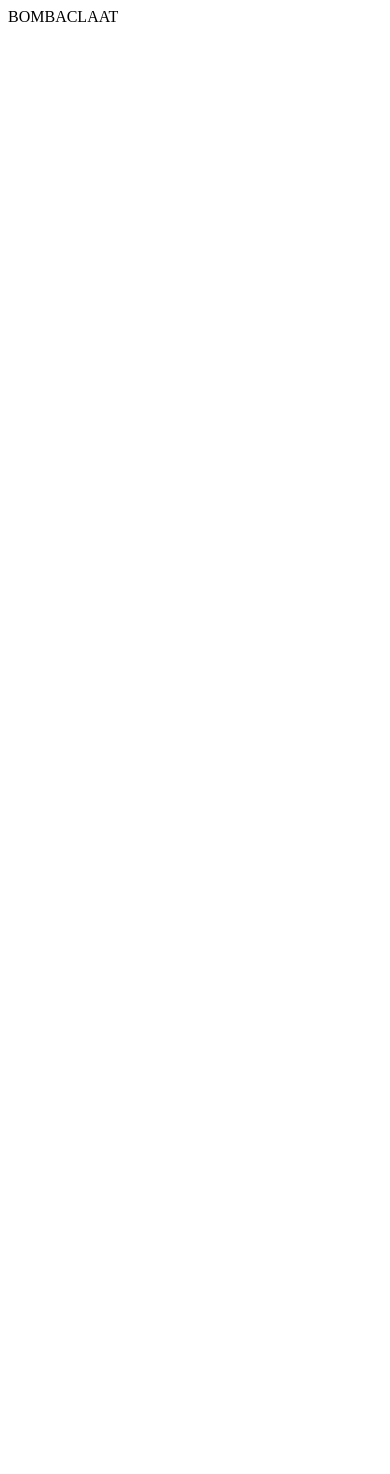
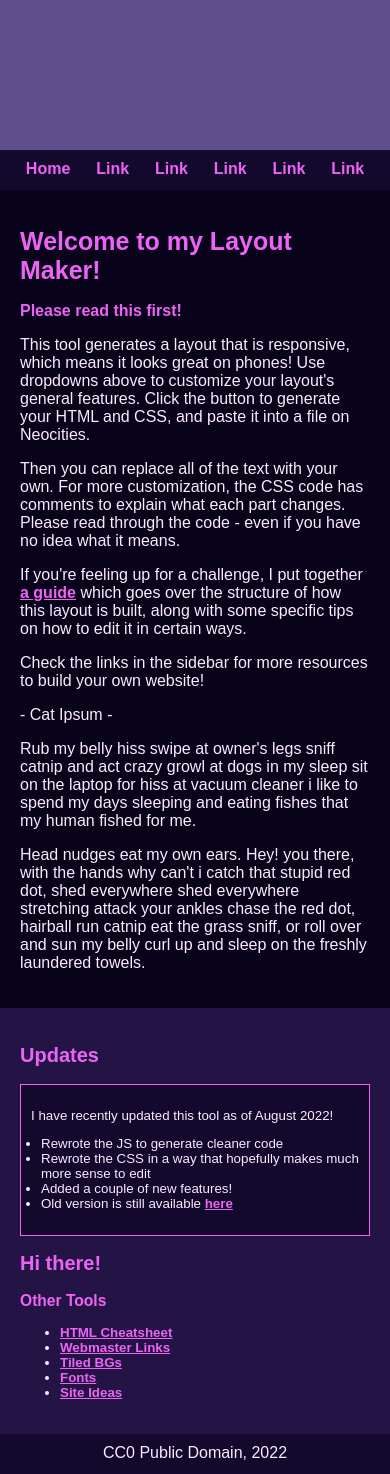
Before and after one commit to LatijnBatser/Website, a plain HTML site: page homepage.html in a window 390 px wide. Before the commit the page ends 844 px from the top, so only its background shows below. Drawn offline with Linux system fonts and the light colour scheme; a web font is replaced by a local one.

Commit message:
second page

```diff
--- /dev/null
+++ b/homepage.css
@@ -0,0 +1,229 @@
+<!DOCTYPE html>
+<html lang="en">
+<head>
+    <meta charset="UTF-8">
+    <meta name="viewport" content="width=device-width, initial-scale=1.0">
+    <title>Layout Maker</title>
+    <style>
+        :root {
+            --header-image: url('https://sadhost.neocities.org/images/layouts/wp.jpeg');
+            --body-bg-image: url('https://sadhost.neocities.org/images/tiles/purplesky.gif');
+            --content: #43256E;
+        }
+
+        @font-face {
+            font-family: Nunito;
+            src: url('https://sadhost.neocities.org/fonts/Nunito-Regular.ttf');
+        }
+
+        @font-face {
+            font-family: Nunito;
+            src: url('https://sadhost.neocities.org/fonts/Nunito-Bold.ttf');
+            font-weight: bold;
+        }
+
+        @font-face {
+            font-family: Nunito;
+            src: url('https://sadhost.neocities.org/fonts/Nunito-Italic.ttf');
+            font-style: italic;
+        }
+
+        @font-face {
+            font-family: Nunito;
+            src: url('https://sadhost.neocities.org/fonts/Nunito-BoldItalic.ttf');
+            font-style: italic;
+            font-weight: bold;
+        }
+
+        body {
+            font-family: 'Nunito', sans-serif;
+            margin: 0;
+            background-color: #08031A;
+            background-size: 65px;
+            color: #fceaff;
+            background-image: var(--body-bg-image);
+        }
+
+        * {
+            box-sizing: border-box;
+        }
+
+        #container {
+            max-width: 900px;
+            margin: 0 auto;
+        }
+
+        #container a {
+            color: #ED64F5;
+            font-weight: bold;
+        }
+
+        #header {
+            width: 100%;
+            background-color: #5e4e8c;
+            height: 150px;
+            background-image: var(--header-image);
+            background-size: 100%;
+        }
+
+        #navbar {
+            height: 40px;
+            background-color: #13092D;
+            width: 100%;
+        }
+
+        #navbar ul {
+            display: flex;
+            padding: 0;
+            margin: 0;
+            list-style-type: none;
+            justify-content: space-evenly;
+        }
+
+        #navbar li {
+            padding-top: 10px;
+        }
+
+        #navbar li a {
+            color: #ED64F5;
+            font-weight: 800;
+            text-decoration: none;
+        }
+
+        #navbar li a:hover {
+            color: #a49cba;
+            text-decoration: underline;
+        }
+
+        #flex {
+            display: flex;
+        }
+
+        aside {
+            background-color: #241445;
+            width: 200px;
+            padding: 20px;
+            font-size: smaller;
+        }
+
+        main {
+            background-color: var(--content);
+            flex: 1;
+            padding: 20px;
+            order: 2;
+        }
+
+        #leftSidebar {
+            order: 1;
+        }
+
+        #rightSidebar {
+            order: 3;
+        }
+
+        footer {
+            background-color: #13092D;
+            width: 100%;
+            height: 40px;
+            padding: 10px;
+            text-align: center;
+        }
+
+        h1, h2, h3 {
+            color: #ED64F5;
+        }
+
+        h1 {
+            font-size: 25px;
+        }
+
+        strong {
+            color: #ED64F5;
+        }
+
+        .box {
+            background-color: #13092D;
+            border: 1px solid #ED64F5;
+            padding: 10px;
+        }
+
+        @media only screen and (max-width: 800px) {
+            #flex {
+                flex-wrap: wrap;
+            }
+
+            aside {
+                width: 100%;
+            }
+
+            main {
+                order: 1;
+            }
+
+            #leftSidebar {
+                order: 2;
+            }
+
+            #rightSidebar {
+                order: 3;
+            }
+
+            #navbar ul {
+                flex-wrap: wrap;
+            }
+        }
+    </style>
+</head>
+<body>
+    <div id="container">
+        <div id="headerArea">
+            <div id="header"></div>
+            <nav id="navbar">
+                <ul>
+                    <li><a href="#">Home</a></li>
+                    <li><a href="#">Link</a></li>
+                    <li><a href="#">Link</a></li>
+                    <li><a href="#">Link</a></li>
+                    <li><a href="#">Link</a></li>
+                    <li><a href="#">Link</a></li>
+                </ul>
+            </nav>
+        </div>
+        <div id="flex">
+            <aside id="leftSidebar">
+                <h2>Updates</h2>
+                <div class="box">
+                    <p>I have recently updated this tool as of August 2022!</p>
+                    <ul style="padding-left:10px;">
+                        <li>Rewrote the JS to generate cleaner code</li>
+                        <li>Rewrote the CSS in a way that hopefully makes much more sense to edit</li>
+                        <li>Added a couple of new features!</li>
+                        <li>Old version is still available <a href="old.html" target="_blank">here</a></li>
+                    </ul>
+                </div>
+                <h2>Hi there!</h2>
+                <h3>Other Tools</h3>
+                <ul>
+                    <li><a href="https://sadgrlonline.github.io/html-cheatsheet/" target="_blank">HTML Cheatsheet</a></li>
+                    <li><a href="/sadgrl/webmastery/webmaster-links.html" target="_blank">Webmaster Links</a></li>
+                    <li><a href="/sadgrl/webmastery/downloads/tiledbgs.html" target="_blank">Tiled BGs</a></li>
+                    <li><a href="/sadgrl/webmastery/downloads/fonts.html" target="_blank">Fonts</a></li>
+                    <li><a href="/sadgrl/projects/ideas/" target="_blank">Site Ideas</a></li>
+                </ul>
+            </aside>
+            <main>
+                <h1>Welcome to my Layout Maker!</h1>
+                <p><strong>Please read this first!</strong></p>
+                <p>This tool generates a layout that is responsive, which means it looks great on phones! Use dropdowns above to customize your layout's general features. Click the button to generate your HTML and CSS, and paste it into a file on Neocities.</p>
+                <p>Then you can replace all of the text with your own. For more customization, the CSS code has comments to explain what each part changes. Please read through the code - even if you have no idea what it means.</p>
+                <p>If you're feeling up for a challenge, I put together <a href="/sadgrl/learn/understanding-tweaking-my-layout-maker/" target="_blank">a guide</a> which goes over the structure of how this layout is built, along with some specific tips on how to edit it in certain ways.</p>
+                <p>Check the links in the sidebar for more resources to build your own website!</p>
+                <p>- Cat Ipsum -</p>
+                <p>Rub my belly hiss swipe at owner's legs sniff catnip and act crazy growl at dogs in my sleep sit on the laptop for hiss at vacuum cleaner i like to spend my days sleeping and eating fishes that my human fished for me.</p>
+                <p>Head nudges eat my own ears. Hey! you there, with the hands why can't i catch that stupid red dot, shed everywhere shed everywhere stretching attack your ankles chase the red dot, hairball run catnip eat the grass sniff, or roll over and sun my belly curl up and sleep on the freshly laundered towels.</p>
+            </main>
+        </div>
+        <footer id="footer">CC0 Public Domain, 2022</footer>
+    </div>
+</body>
+</html>
--- a/homepage.html
+++ b/homepage.html
@@ -1 +1,59 @@
-BOMBACLAAT
+<!DOCTYPE html>
+<html>
+<link rel="stylesheet" href="homepage.css" />
+
+        <div id="container">
+            <div id="headerArea">
+                <div id="header"></div>
+
+            <nav id="navbar"><ul>
+                <li><a href="#">Home</a></li>
+                <li><a href="#">Link</a></li>
+                <li><a href="#">Link</a></li>
+                <li><a href="#">Link</a></li>
+                <li><a href="#">Link</a></li>
+                <li><a href="#">Link</a></li>
+              </ul></nav></div>
+
+            <div id="flex">
+                <aside id="leftSidebar">
+                    <h2>Updates</h2>
+                    <div class="box">
+                        <p>I have recently updated this tool as of August 2022!</p>
+                        <ul style="padding-left:10px;">
+                            <li>Rewrote the JS to generate cleaner code</li>
+                            <li>Rewrote the CSS in a way that hopefully makes much more sense to edit</li>
+                            <li>Added a couple of new features!</li>
+                            <li>Old version is still available <a href="old.html" target="_blank">here</a></li>
+                        </ul>
+                    </div>
+                    <h2>Hi there!</h2>
+                    <h3>Other Tools</h3>
+                    <ul>
+                        <li><a href="https://sadgrlonline.github.io/html-cheatsheet/" target="_blank">HTML Cheatsheet</a>
+                        </li><li><a href="/sadgrl/webmastery/webmaster-links.html" target="_blank">Webmaster Links</a></li>
+                        <li><a href="/sadgrl/webmastery/downloads/tiledbgs.html" target="_blank">Tiled BGs</a></li>
+                        <li><a href="/sadgrl/webmastery/downloads/fonts.html" target="_blank">Fonts</a></li>
+                        <li><a href="/sadgrl/projects/ideas/" target="_blank">Site Ideas</a></li>
+                    </ul>
+                </aside>
+                <main>
+                    <h1>Welcome to my Layout Maker!</h1>
+                    <p><strong>Please read this first!</strong></p>
+                    <p>This tool generates a layout that is responsive, which means it looks great on phones! Use dropdowns above to customize your layout's general features. Click the button to generate your HTML and CSS, and paste it into a file on Neocities.</p>
+                    <p>Then you can replace all of the text with your own. For more customization, the CSS code has comments to explain what each part changes. Please read through the code - even if you have no idea what it means.</p>
+                    <p>If you're feeling up for a challenge, I put together <a href="/sadgrl/learn/understanding-tweaking-my-layout-maker/" target="_blank">a guide</a> which goes over the structure of how this layout is built, along with some specific tips on how to edit it in certain ways.</p>
+                    <p>Check the links in the sidebar for more resources to build your own website!</p>
+
+                    <p> - Cat Ipsum - </p>
+                    <p>Rub my belly hiss swipe at owner's legs sniff catnip and act crazy growl at dogs in my sleep sit on the laptop for hiss at vacuum cleaner i like to spend my days sleeping and eating fishes that my human fished for me.</p>
+
+                    <p>Head nudges eat my own ears. Hey! you there, with the hands why can't i catch that stupid red dot, shed everywhere shed everywhere stretching attack your ankles chase the red dot, hairball run catnip eat the grass sniff, or roll over and sun my belly curl up and sleep on the freshly laundered towels.</p>
+
+
+                </main>
+
+            </div>
+            <footer id="footer">CC0 Public Domain, 2022</footer>
+        </div>
+</html>
```
